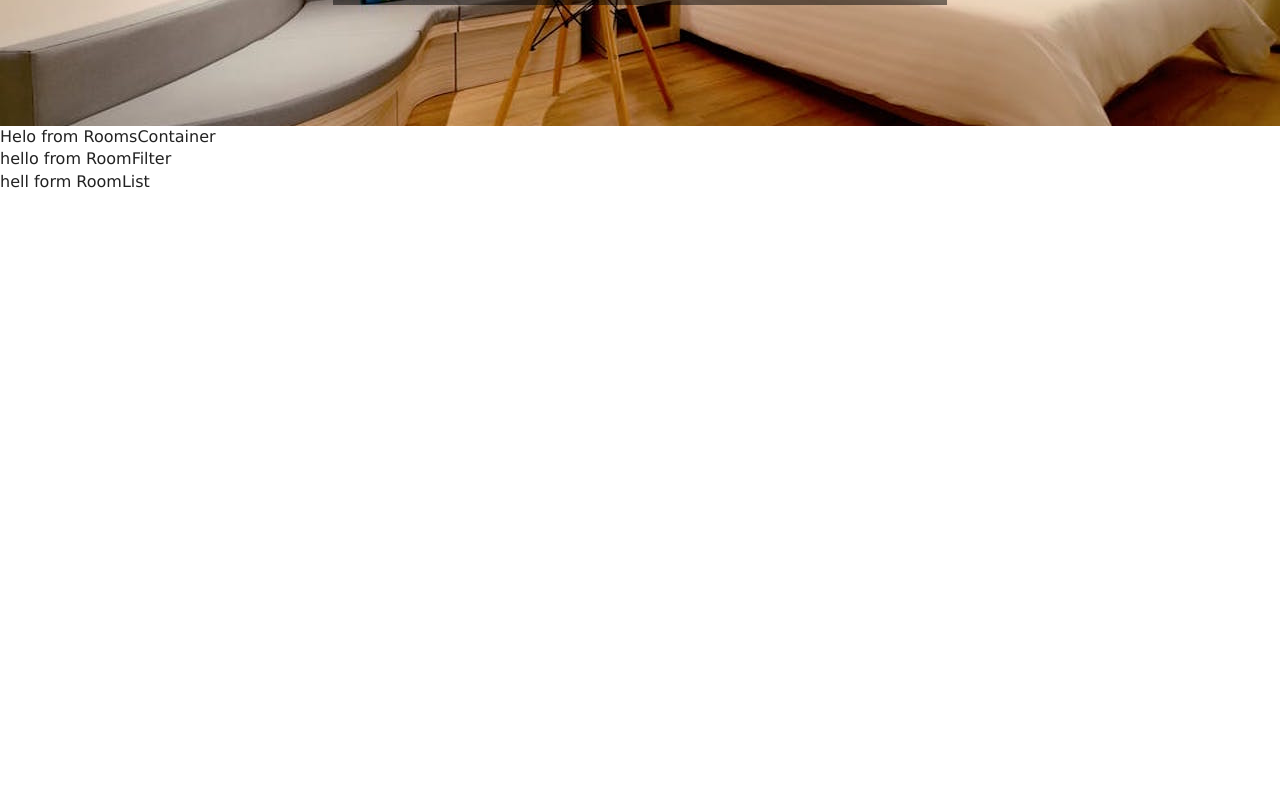
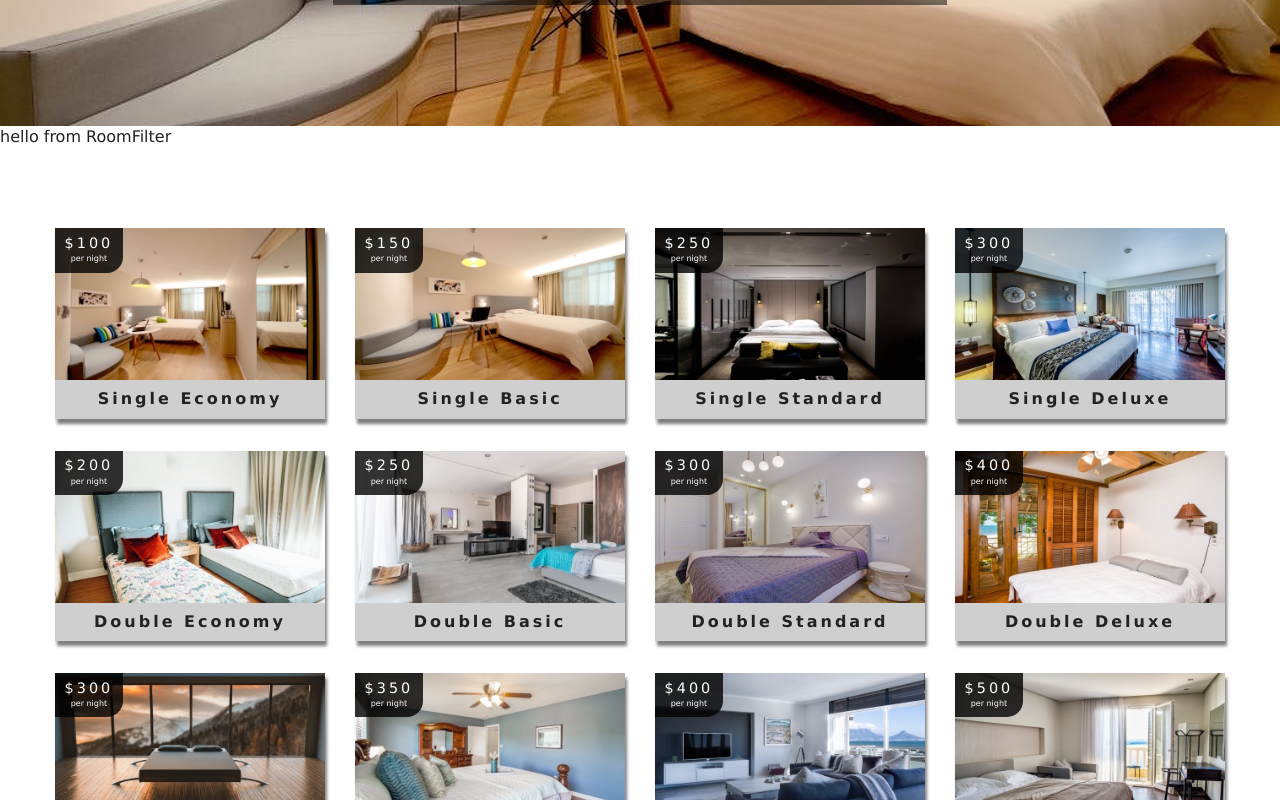
Before and after one commit to riraseth-react-stuff/hotel, a React (Create React App) app: page /rooms in a window 1280 px wide. Shown: the part 420-1220 px from the top of the page. Before the commit the page ends 800 px from the top, so only its background shows below. Built offline with nearby package versions, Linux system fonts and the light colour scheme; what oaf-react-router would draw is missing.

Commit message:
rooms list

```diff
--- a/src/components/RoomContainer.js
+++ b/src/components/RoomContainer.js
@@ -10,11 +10,10 @@ function RoomContainer({ context }) {
     return <Loading></Loading>;
   }
   return (
-    <div>
-      Helo from RoomsContainer
+    <>
       <RoomsFilter rooms={rooms}></RoomsFilter>
       <RoomsList rooms={sortedRooms}></RoomsList>
-    </div>
+    </>
   );
 }
 
--- a/src/components/RoomsList.js
+++ b/src/components/RoomsList.js
@@ -1,5 +1,20 @@
 import React from 'react';
-
-export default function RoomList() {
-  return <div>hell form RoomList</div>;
+import Room from './Room';
+export default function RoomList({ rooms }) {
+  if (rooms.length === 0) {
+    return (
+      <div className="emtpy-search">
+        <h3>unfortunately no rooms matched your search parameters</h3>
+      </div>
+    );
+  }
+  return (
+    <section className="roomslist">
+      <div className="roomslist-center">
+        {rooms.map(room => {
+          return <Room key={room.id} room={room}></Room>;
+        })}
+      </div>
+    </section>
+  );
 }
```
